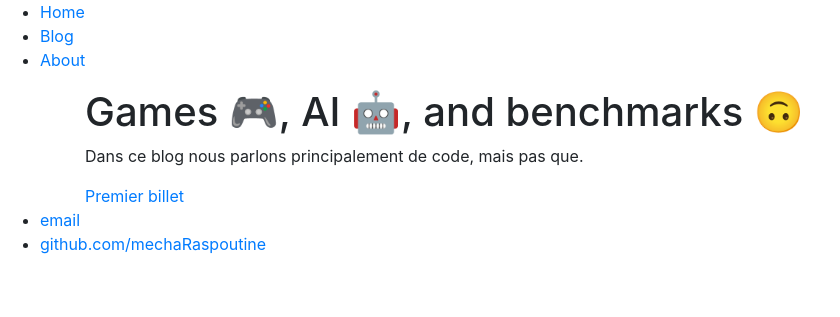
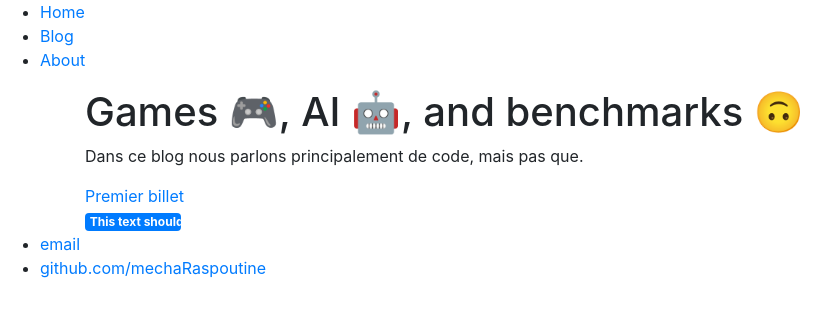
Before and after one commit to mechaRaspoutine/mechaRaspoutine.github.io, a Jekyll site: the page index.html, which Jekyll copies as it is, in a window 1280 px wide. Shown: the top 317 px of the page, without its empty margins (0-840 px from the left). Built offline with Jekyll 4.4.1, drawn with Linux system fonts in a browser that asks for light colours.

Commit message:
Update index.html

```diff
--- a/index.html
+++ b/index.html
@@ -23,6 +23,11 @@
           <p>Dans ce blog nous parlons principalement de code, mais pas que.</p>
           <a href="/about/">Premier billet</a>
       </div>
+
+<div class="badge badge-primary text-wrap" style="width: 6rem;">
+  This text should wrap.
+</div>
+
     </div>
 
     <footer>
```
